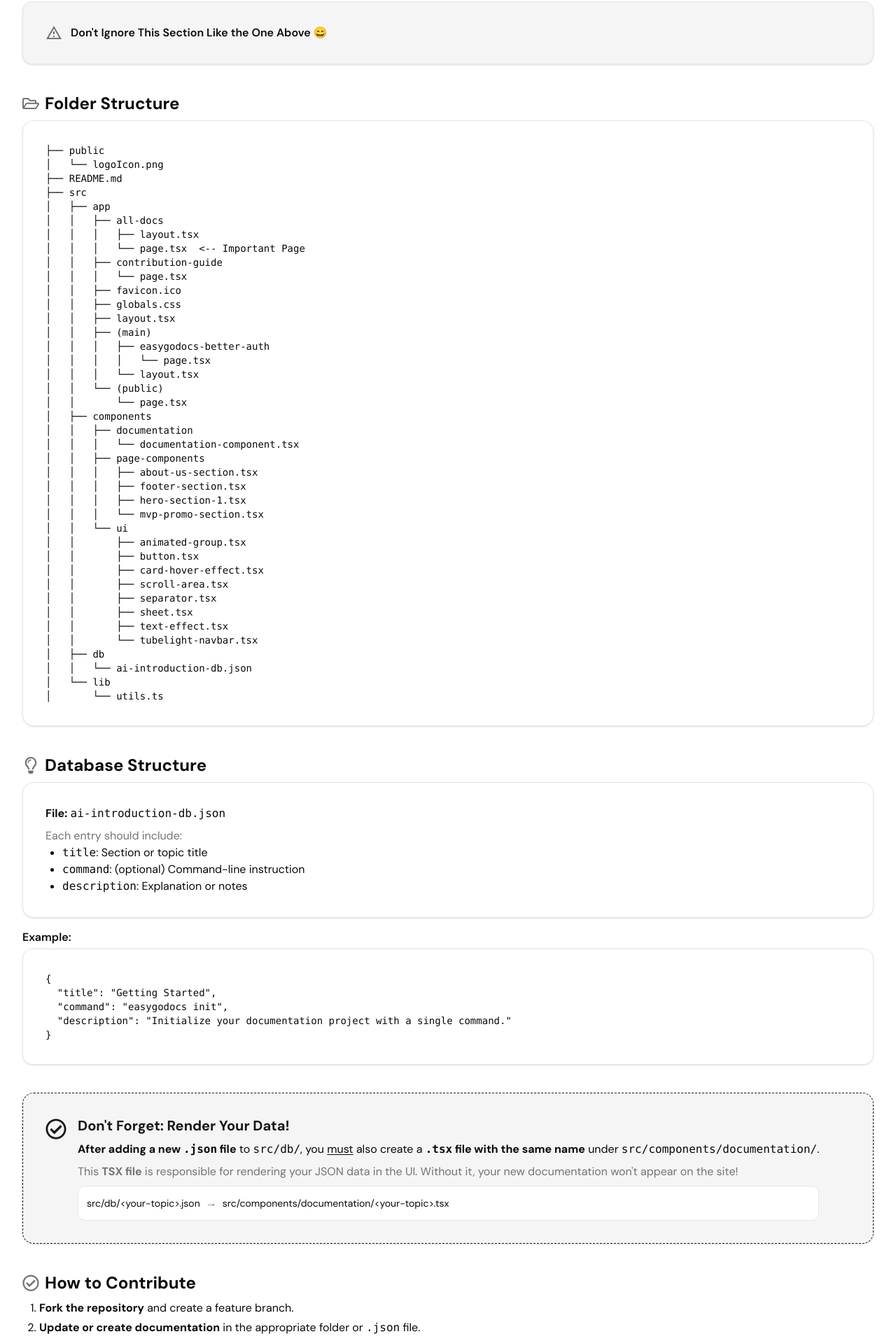
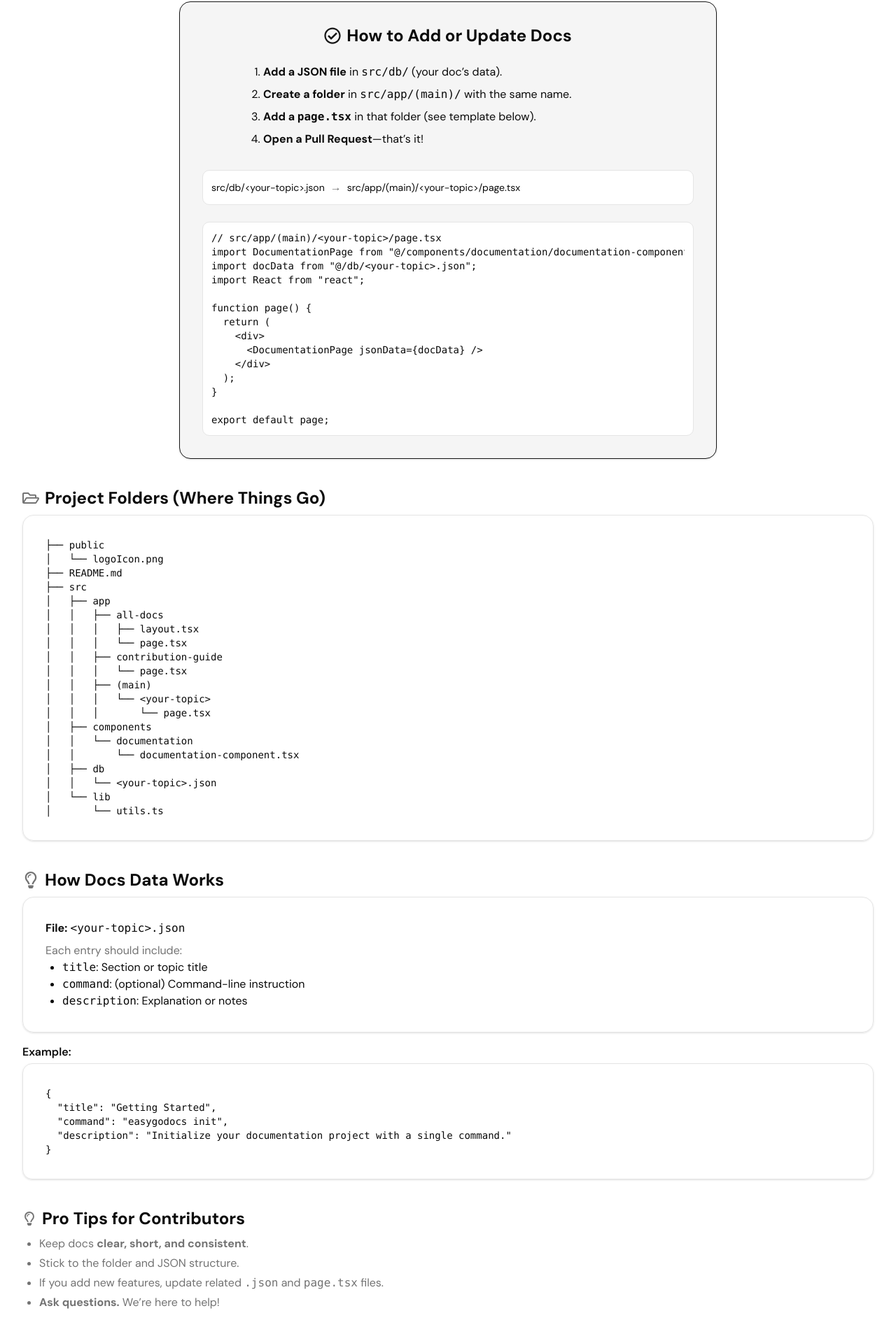
Before and after one commit to EasyGoDocs/easygodocs, a Next.js app: page /contribution-guide in a window 1280 px wide. Shown: the part 278-2195 px from the top of the page at 70% size. Built offline with nearby package versions, Linux system fonts and the light colour scheme.

Commit message:
refactor: update Contribution Guide with clearer instructions and improved section titles for better contributor experience

```diff
--- a/src/app/contribution-guide/page.tsx
+++ b/src/app/contribution-guide/page.tsx
@@ -1,6 +1,5 @@
 import React from "react";
 import { FaRegLightbulb, FaRegCheckCircle, FaRegFolderOpen } from "react-icons/fa";
-import { MdOutlineWarningAmber } from "react-icons/md";
 
 export const metadata = {
   title: "Contribution Guide",
@@ -13,27 +12,57 @@ export default function ContributionGuidePage() {
       <section className="w-full max-w-7xl mx-auto mb-12 text-center">
         <h1 className="text-3xl sm:text-4xl md:text-5xl font-extrabold mb-4 flex items-center justify-center gap-2">
           <FaRegCheckCircle className="inline text-muted-foreground" aria-hidden="true" />
-          Contribution as Simple as Possible
+          Contribute in Minutes. Docs for Everyone.
         </h1>
         <p className="text-base sm:text-lg text-muted-foreground max-w-2xl mx-auto font-medium">
-          Welcome, contributor! Whether you&apos;re fixing typos, adding features, or just exploring,
-          you&apos;re already making <span className="font-bold text-foreground">EasyGoDocs</span> better.
+          Anyone can help make <span className="font-bold text-foreground">EasyGoDocs</span> better. Fix a typo, add a doc, or just explore. Every contribution counts!
         </p>
       </section>
 
-      {/* Callout Section */}
-      <section className="w-full max-w-7xl mx-auto mb-10">
-        <div className="flex flex-col sm:flex-row items-center sm:items-start gap-3 bg-muted border border-border rounded-xl p-6 sm:p-8 shadow-sm" role="alert" aria-live="polite">
-          <MdOutlineWarningAmber className="text-muted-foreground text-2xl" aria-hidden="true" />
-          <span className="font-semibold text-foreground text-center sm:text-left">Don&apos;t Ignore This Section Like the One Above 😄</span>
+      {/* Quick Start Steps */}
+      <section className="w-full max-w-3xl mx-auto mb-10">
+        <div className="bg-muted border border-primary rounded-2xl p-6 sm:p-8 shadow flex flex-col items-center gap-4">
+          <h2 className="text-xl sm:text-2xl font-bold mb-2 flex items-center gap-2">
+            <FaRegCheckCircle className="text-primary" aria-hidden="true" />
+            How to Add or Update Docs
+          </h2>
+          <ol className="list-decimal pl-6 text-foreground space-y-2 text-left w-full max-w-xl mx-auto">
+            <li><strong>Add a JSON file</strong> in <code>src/db/</code> (your doc’s data).</li>
+            <li><strong>Create a folder</strong> in <code>src/app/(main)/</code> with the same name.</li>
+            <li><strong>Add a <code>page.tsx</code></strong> in that folder (see template below).</li>
+            <li><strong>Open a Pull Request</strong>—that’s it!</li>
+          </ol>
+          <div className="bg-card rounded-lg p-3 border border-border mt-4 w-full">
+            <span className="font-mono text-xs sm:text-sm">src/db/&lt;your-topic&gt;.json</span>
+            <span className="mx-2 text-muted-foreground">→</span>
+            <span className="font-mono text-xs sm:text-sm">src/app/(main)/&lt;your-topic&gt;/page.tsx</span>
+          </div>
+          <div className="bg-card rounded-lg p-3 border border-border mt-2 w-full">
+            <pre className="bg-transparent text-xs sm:text-sm overflow-x-auto" aria-label="page.tsx example">
+{`// src/app/(main)/<your-topic>/page.tsx
+import DocumentationPage from "@/components/documentation/documentation-component";
+import docData from "@/db/<your-topic>.json";
+import React from "react";
+
+function page() {
+  return (
+    <div>
+      <DocumentationPage jsonData={docData} />
+    </div>
+  );
+}
+
+export default page;`}
+            </pre>
+          </div>
         </div>
       </section>
 
-      {/* Folder Structure Section */}
+      {/* Project Structure Section */}
       <section className="w-full max-w-7xl mx-auto mb-10">
         <h2 className="text-xl sm:text-2xl font-bold mb-2 flex items-center gap-2">
           <FaRegFolderOpen className="text-muted-foreground" aria-hidden="true" />
-          Folder Structure
+          Project Folders (Where Things Go)
         </h2>
         <div className="bg-card/80 rounded-2xl p-4 sm:p-8 shadow border border-border">
           <pre className="bg-transparent text-xs sm:text-sm overflow-x-auto" aria-label="Project folder structure">
@@ -44,51 +73,31 @@ export default function ContributionGuidePage() {
 │   ├── app
 │   │   ├── all-docs
 │   │   │   ├── layout.tsx
-│   │   │   └── page.tsx  <-- Important Page
+│   │   │   └── page.tsx
 │   │   ├── contribution-guide
 │   │   │   └── page.tsx
-│   │   ├── favicon.ico
-│   │   ├── globals.css
-│   │   ├── layout.tsx
 │   │   ├── (main)
-│   │   │   ├── easygodocs-better-auth
-│   │   │   │   └── page.tsx
-│   │   │   └── layout.tsx
-│   │   └── (public)
-│   │       └── page.tsx
+│   │   │   └── <your-topic>
+│   │   │       └── page.tsx
 │   ├── components
-│   │   ├── documentation
-│   │   │   └── documentation-component.tsx
-│   │   ├── page-components
-│   │   │   ├── about-us-section.tsx
-│   │   │   ├── footer-section.tsx
-│   │   │   ├── hero-section-1.tsx
-│   │   │   └── mvp-promo-section.tsx
-│   │   └── ui
-│   │       ├── animated-group.tsx
-│   │       ├── button.tsx
-│   │       ├── card-hover-effect.tsx
-│   │       ├── scroll-area.tsx
-│   │       ├── separator.tsx
-│   │       ├── sheet.tsx
-│   │       ├── text-effect.tsx
-│   │       └── tubelight-navbar.tsx
+│   │   └── documentation
+│   │       └── documentation-component.tsx
 │   ├── db
-│   │   └── ai-introduction-db.json
+│   │   └── <your-topic>.json
 │   └── lib
 │       └── utils.ts`}
           </pre>
         </div>
       </section>
 
-      {/* Database Structure Section */}
+      {/* JSON Structure Section */}
       <section className="w-full max-w-7xl mx-auto mb-10">
         <h2 className="text-xl sm:text-2xl font-bold mb-2 flex items-center gap-2">
           <FaRegLightbulb className="text-muted-foreground" aria-hidden="true" />
-          Database Structure
+          How Docs Data Works
         </h2>
         <div className="bg-card/80 rounded-2xl p-4 sm:p-8 shadow border border-border mb-4">
-          <p className="mb-2"><strong>File:</strong> <code>ai-introduction-db.json</code></p>
+          <p className="mb-2"><strong>File:</strong> <code>&lt;your-topic&gt;.json</code></p>
           <p className="text-muted-foreground">Each entry should include:</p>
           <ul className="list-disc pl-6 text-foreground">
             <li><code>title</code>: Section or topic title</li>
@@ -108,59 +117,25 @@ export default function ContributionGuidePage() {
         </div>
       </section>
 
-      {/* New Step: Add TSX file for new JSON */}
-      <section className="w-full max-w-7xl mx-auto mb-10">
-        <div className="bg-muted border border-dashed border-primary rounded-2xl p-4 sm:p-8 shadow flex flex-col sm:flex-row items-center sm:items-start gap-4">
-          <FaRegCheckCircle className="text-primary text-3xl mt-1" aria-hidden="true" />
-          <div>
-            <h3 className="text-lg sm:text-xl font-bold mb-2 text-primary">Don&apos;t Forget: Render Your Data!</h3>
-            <p className="text-foreground mb-2">
-              <strong>After adding a new <code>.json</code> file</strong> to <code>src/db/</code>, you <span className="underline underline-offset-2">must</span> also create a <strong><code>.tsx</code> file with the same name</strong> under <code>src/components/documentation/</code>.
-            </p>
-            <p className="text-muted-foreground mb-2">
-              This <strong>TSX file</strong> is responsible for rendering your JSON data in the UI. Without it, your new documentation won&apos;t appear on the site!
-            </p>
-            <div className="bg-card rounded-lg p-3 border border-border mt-2">
-              <span className="font-mono text-xs sm:text-sm">src/db/&lt;your-topic&gt;.json</span>
-              <span className="mx-2 text-muted-foreground">→</span>
-              <span className="font-mono text-xs sm:text-sm">src/components/documentation/&lt;your-topic&gt;.tsx</span>
-            </div>
-          </div>
-        </div>
-      </section>
-
-      {/* How to Contribute Section */}
-      <section className="w-full max-w-7xl mx-auto mb-10">
-        <h2 className="text-xl sm:text-2xl font-bold mb-2 flex items-center gap-2">
-          <FaRegCheckCircle className="text-muted-foreground" aria-hidden="true" />
-          How to Contribute
-        </h2>
-        <ol className="list-decimal pl-6 text-foreground space-y-1">
-          <li><strong>Fork the repository</strong> and create a feature branch.</li>
-          <li><strong>Update or create documentation</strong> in the appropriate folder or <code>.json</code> file.</li>
-          <li><strong>Open a pull request</strong> with a meaningful description of your change.</li>
-        </ol>
-      </section>
-
       {/* Tips Section */}
       <section className="w-full max-w-7xl mx-auto mb-10">
         <div className="flex items-center gap-2 mb-2">
           <FaRegLightbulb className="text-muted-foreground text-xl" aria-hidden="true" />
-          <h2 className="text-xl sm:text-2xl font-bold">Tips for a Great Contribution</h2>
+          <h2 className="text-xl sm:text-2xl font-bold">Pro Tips for Contributors</h2>
         </div>
         <ul className="list-disc pl-6 text-muted-foreground space-y-1">
-          <li>Keep docs <strong>clear, concise, and consistent</strong>.</li>
-          <li>Stick to the folder and DB structure.</li>
-          <li>If you add new features, update related <code>.json</code> and <code>.tsx</code> files.</li>
-          <li><strong>Ask questions.</strong> We&apos;re here to help you succeed!</li>
+          <li>Keep docs <strong>clear, short, and consistent</strong>.</li>
+          <li>Stick to the folder and JSON structure.</li>
+          <li>If you add new features, update related <code>.json</code> and <code>page.tsx</code> files.</li>
+          <li><strong>Ask questions.</strong> We’re here to help!</li>
         </ul>
       </section>
 
       {/* Thank You Section */}
       <section className="w-full max-w-7xl mx-auto text-center mt-16 mb-8">
-        <h2 className="text-2xl sm:text-3xl font-extrabold mb-4">❤️ Thank You!</h2>
+        <h2 className="text-2xl sm:text-3xl font-extrabold mb-4">❤️ You’re Awesome!</h2>
         <p className="text-base sm:text-lg text-muted-foreground font-medium">
-          Thank you for making <span className="font-bold text-foreground">EasyGoDocs</span> better. Every line of code and documentation moves us forward. You&apos;re amazing! 🚀
+          Thanks for making <span className="font-bold text-foreground">EasyGoDocs</span> better. Every line of code and doc moves us forward. 🚀
         </p>
       </section>
     </div>
```
Also changed, not shown: src/app/layout.tsx (line endings or trailing spaces).
